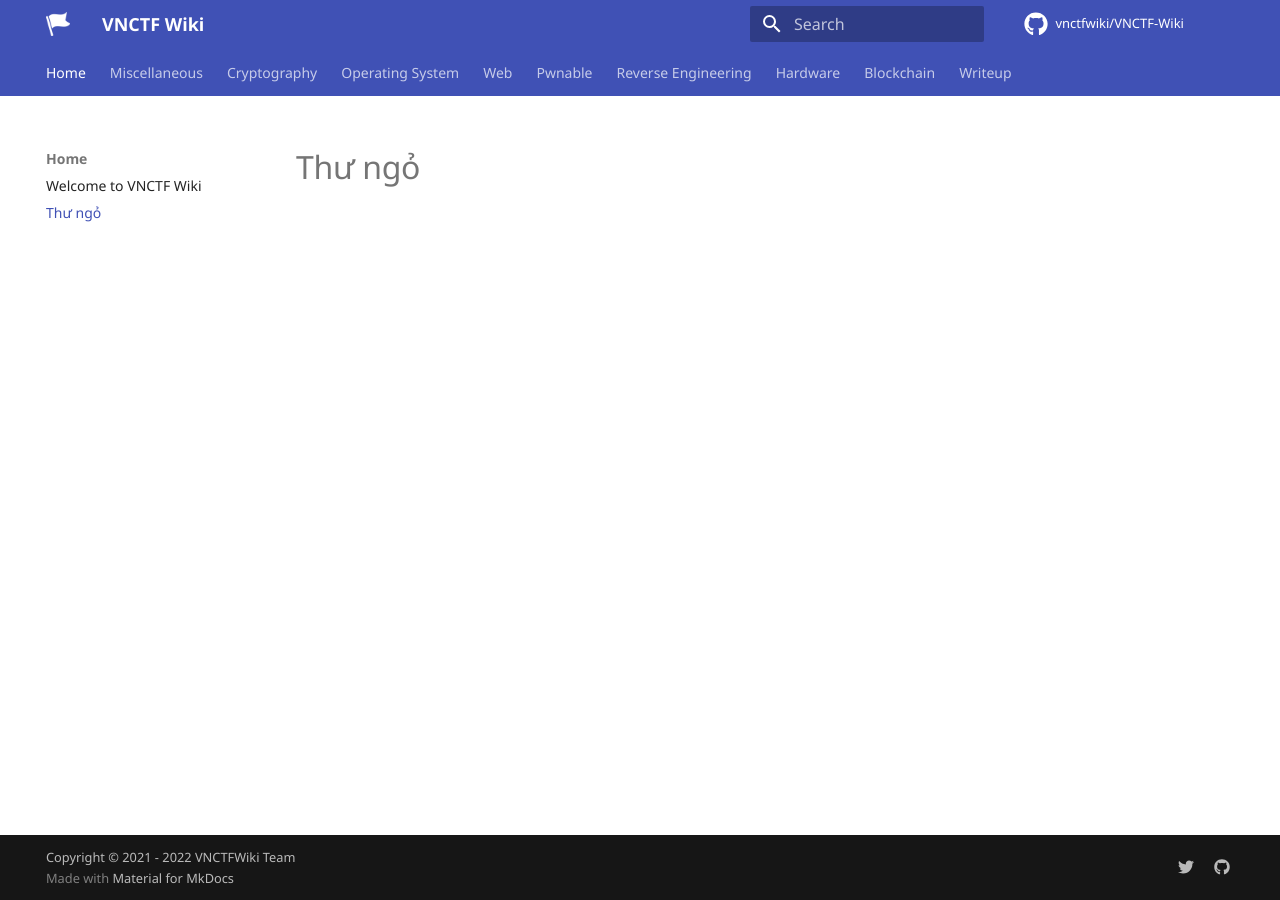
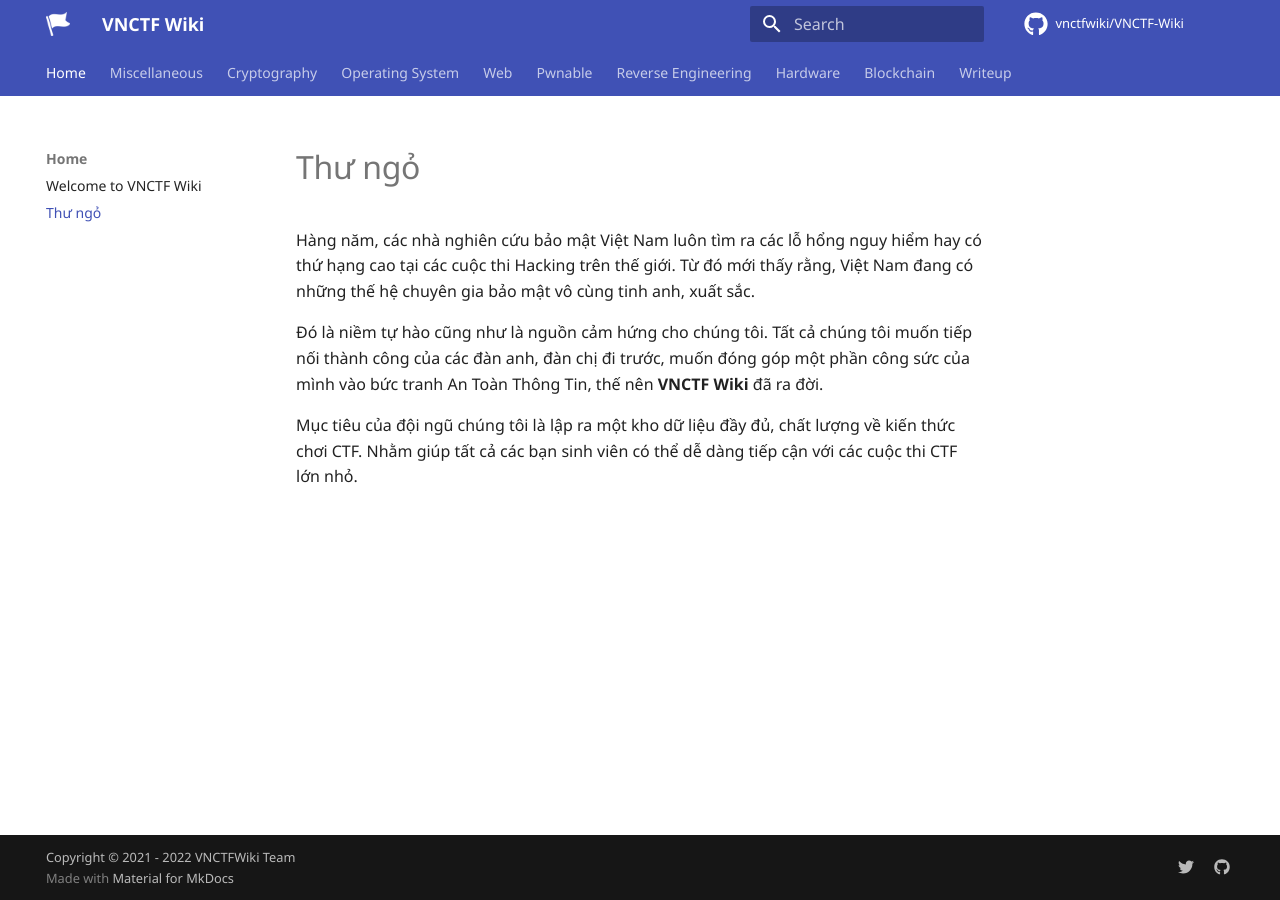
Before and after one commit to vnctfwiki/vnctfwiki.github.io, an MkDocs documentation site: the page built from docs/home/about.md, in a window 1280 px wide. Built offline with MkDocs 1.6.1 and Material for MkDocs 9.7.7, drawn with Linux system fonts in a browser that asks for light colours; some web fonts are replaced; comment, search, counter and statistics services are not loaded.

Commit message:
Update about file

```diff
--- a/docs/home/about.md
+++ b/docs/home/about.md
@@ -1 +1,7 @@
 # Thư ngỏ
+
+Hàng năm, các nhà nghiên cứu bảo mật Việt Nam luôn tìm ra các lỗ hổng nguy hiểm hay có thứ hạng cao tại các cuộc thi Hacking trên thế giới. Từ đó mới thấy rằng, Việt Nam đang có những thế hệ chuyên gia bảo mật vô cùng tinh anh, xuất sắc.
+
+Đó là niềm tự hào cũng như là nguồn cảm hứng cho chúng tôi. Tất cả chúng tôi muốn tiếp nối thành công của các đàn anh, đàn chị đi trước, muốn đóng góp một phần công sức của mình vào bức tranh An Toàn Thông Tin, thế nên **VNCTF Wiki** đã ra đời.
+
+Mục tiêu của đội ngũ chúng tôi là lập ra một kho dữ liệu đầy đủ, chất lượng về kiến thức chơi CTF. Nhằm giúp tất cả các bạn sinh viên có thể dễ dàng tiếp cận với các cuộc thi CTF lớn nhỏ.
```
Also changed, not shown: docs/index.md (+2 -4 lines).
